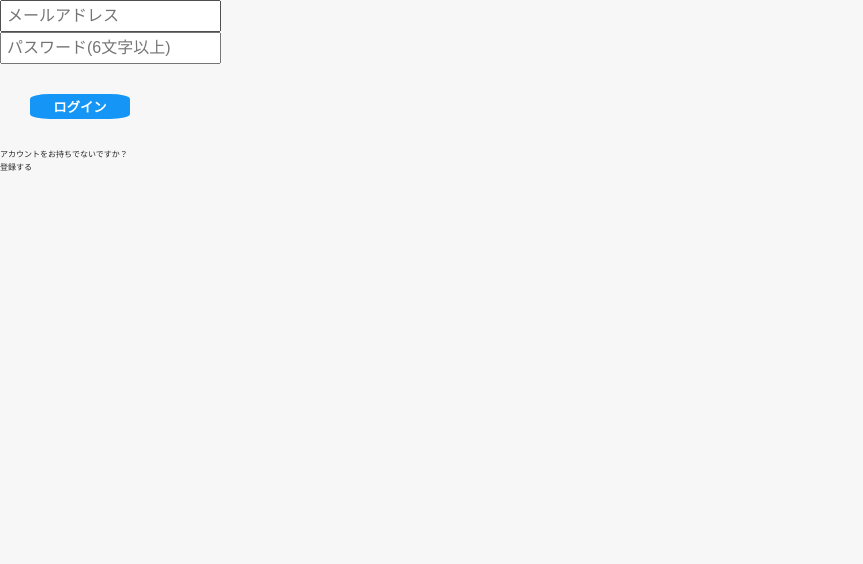
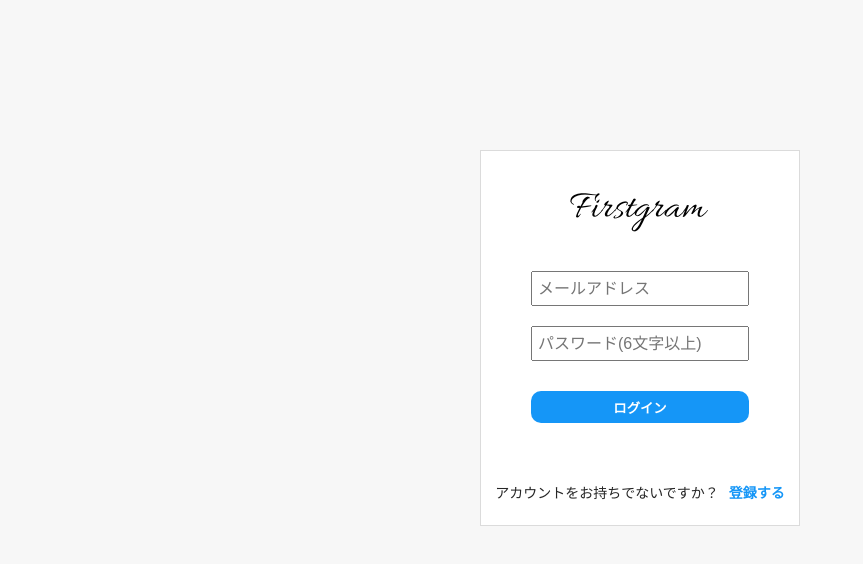
Before and after one commit to ayaka-111/sns-app-vue, a Vue app: page /login in a window 1280 px wide. Shown: the top 564 px of the page, without its empty margins (0-863 px from the left). Built offline with nearby package versions, Linux system fonts and the light colour scheme; no server answers.

Commit message:
Login画面のstyle実装

```diff
--- a/firebase.ts
+++ b/firebase.ts
@@ -29,9 +29,9 @@ import { getStorage } from "firebase/storage";
 // };
 
 const firebaseConfig = {
-  apiKey: "AIzaSyCOgpNa6bfQBP6BTEc7np-dqEU-DQGhbVc",
-  authDomain: "sns-app-vue-test2.firebaseapp.com",
-  projectId: "sns-app-vue-test2",
+  apiKey: import.meta.env.VITE_APP_NOT_SECRET_CODE,
+  authDomain: import.meta.env.VITE_APP_AUTHDOMAIN,
+  projectId: import.meta.env.VITE_APP_PROJECT_ID,
   storageBucket: "sns-app-vue-test2.appspot.com",
   messagingSenderId: "400770589695",
   appId: "1:400770589695:web:51e8a19fa5efca48cdbdca"
--- a/src/components/atoms/EmailField.vue
+++ b/src/components/atoms/EmailField.vue
@@ -29,3 +29,10 @@ export default {
     </div>
   </div>
 </template>
+
+<style scoped>
+input {
+  width: 100%;
+  height: 35px;
+}
+</style>
--- a/src/components/atoms/PasswordField.vue
+++ b/src/components/atoms/PasswordField.vue
@@ -29,3 +29,10 @@ export default {
     </div>
   </div>
 </template>
+
+<style scoped>
+input {
+  width: 100%;
+  height: 35px;
+}
+</style>
--- a/src/pages/login.vue
+++ b/src/pages/login.vue
@@ -1,5 +1,4 @@
 <script lang="ts">
-
 import { reactive, ref, defineComponent } from "vue";
 
 import EmailField from "@/components/atoms/EmailField.vue";
@@ -70,24 +69,73 @@ export default defineComponent({
 });
 </script>
 <template>
-  <section v-if="loginJudge === false" class="signup-view">
-    <form @submit.prevent novalidate class="ui form">
-      <div class="ui stacked segment">
-        <EmailField v-model="user.email" />
+  <section v-if="loginJudge === false">
+    <div class="login_wrapper">
+      <img src="/mobileLogo.png" alt="firstgram" class="icon" />
+      <form @submit.prevent novalidate class="form">
+        <EmailField v-model="user.email" class="email_input" />
         <PasswordField v-model="user.password" />
         <button
-          class="ui button red fluid"
+          class="login_button"
           :disabled="isSignupButtonDisabled"
           @click="loginButtonPressed"
         >
           ログイン
         </button>
+      </form>
+      <div class="no_account">
+        <p>アカウントをお持ちでないですか？</p>
+        <a href="/register" class="register">登録する</a>
       </div>
-    </form>
-    <div>
-      <p>アカウントをお持ちでないですか？</p>
-      <a href="/register">登録する</a>
     </div>
   </section>
   <button @click="toTop" v-else>TOPへ</button>
 </template>
+
+<style scoped>
+.login_wrapper {
+  width: 25%;
+  border: 1px solid #dbdbdb;
+  background: #fff;
+  margin: 150px auto;
+  padding: 20px 0;
+}
+.form {
+  margin: 30px 50px;
+}
+
+.icon {
+  margin: 0 auto;
+}
+
+.login_button {
+  background-color: #1596f7;
+  color: white;
+  font-weight: bold;
+  border-radius: 10px;
+  width: 100%;
+  margin: 30px 0;
+  padding: 3px;
+  height: 32px;
+}
+.login_button:hover {
+  cursor: pointer;
+}
+
+.email_input {
+  margin-bottom: 20px;
+}
+.no_account {
+  display: flex;
+  font-size: 14px;
+  justify-content: center;
+}
+.register {
+  font-weight: bold;
+  color: #1596f7;
+  margin-left: 10px
+}
+.register:hover {
+  opacity: 0.6;
+}
+</style>
```
Also changed, not shown: public/mobileLogo.png (added).
